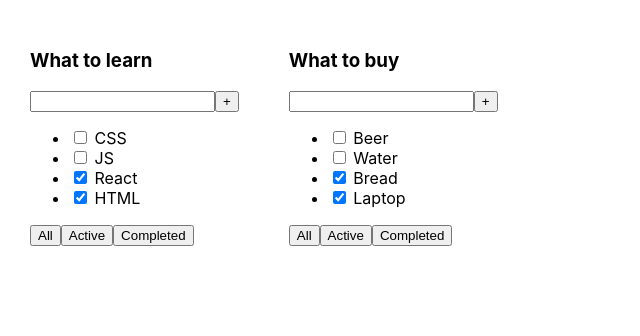
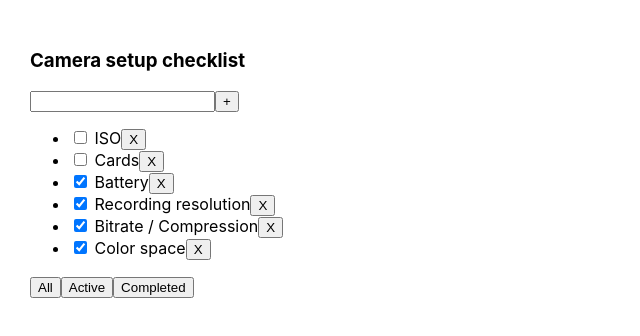
Before and after one commit to ns0ff/kanban, a React (Create React App) app: page / in a window 1280 px wide. Shown: the top 336 px of the page, without its empty margins (0-640 px from the left). Built offline with nearby package versions, Linux system fonts and the light colour scheme.

Commit message:
2. crud: update. filter and remove task added
v1, remove, filter.

```diff
--- a/package.json
+++ b/package.json
@@ -10,10 +10,12 @@
     "@types/node": "^16.18.1",
     "@types/react": "^18.0.23",
     "@types/react-dom": "^18.0.7",
+    "@types/uuid": "^8.3.4",
     "react": "^18.2.0",
     "react-dom": "^18.2.0",
     "react-scripts": "5.0.1",
     "typescript": "^4.8.4",
+    "uuid": "^9.0.0",
     "web-vitals": "^2.1.4"
   },
   "scripts": {
--- a/src/App.tsx
+++ b/src/App.tsx
@@ -1,28 +1,56 @@
-import React from 'react';
-import './App.css';
-import { List } from './List';
+import React, { useState } from "react";
+import "./App.css";
+import { List, TaskType } from "./List";
+import { v1 } from "uuid";
 
-const data = [
-    {
-        id: 1,
-        title: 'What to learn',
-        tasks: [{id: 1, title: 'CSS', isDone: false}, {id: 2, title: 'JS', isDone: false}, {id: 3, title: 'React', isDone: true}, {id: 3, title: 'HTML', isDone: true}]
-},
-    {
-        id: 2,
-        title: 'What to buy',
-        tasks: [{id: 1, title: 'Beer', isDone: false}, {id: 2, title: 'Water', isDone: false}, {id: 3, title: 'Bread', isDone: true}, {id: 3, title: 'Laptop', isDone: true}]
-},
-
-]
+export type FilterType = "all" | "completed" | "active";
 
 function App() {
-    return (
-        <div className="App">
-            <List id={data[0].id} title={data[0].title} tasks={data[0].tasks}/>
-            <List id={data[1].id} title={data[1].title} tasks={data[1].tasks}/>
-        </div>
-    );
+  const listTitle = "Camera setup checklist";
+  const [tasks, setTasks] = useState<Array<TaskType>>([
+    { id: v1(), title: "ISO", isDone: false },
+    { id: v1(), title: "Cards", isDone: false },
+    { id: v1(), title: "Battery", isDone: true },
+    { id: v1(), title: "Recording resolution", isDone: true },
+    { id: v1(), title: "Bitrate / Compression", isDone: true },
+    { id: v1(), title: "Color space", isDone: true },
+  ]);
+
+  const [filter, setFilter] = useState<any>("all");
+
+  // Remove task from the list
+  const removeTask = (taskId: string) => {
+    const removedTasks = tasks.filter((task) => task.id !== taskId);
+    setTasks(removedTasks);
+  };
+
+  // Change filter value
+  const changeListFilter = (filterValue: string) => {
+    setFilter(filterValue)
+  }
+
+  // Render filtered tasks
+  let toRender: Array<TaskType> = []
+
+  switch(filter){
+    case 'active':
+        toRender = tasks.filter(t => t.isDone !== true)
+        break
+    case 'completed' :
+        toRender = tasks.filter(t => t.isDone !== false)
+        break
+    default :
+        toRender = tasks
+  }
+
+
+
+
+  return (
+    <div className="App">
+      <List title={listTitle} tasks={toRender} removeTask={removeTask} changeFilterValue={changeListFilter}/>
+    </div>
+  );
 }
 
 export default App;
--- a/src/List.tsx
+++ b/src/List.tsx
@@ -1,36 +1,47 @@
 import React from "react";
+import { FilterType } from "./App";
 
-type TaskType = {
-    id: number
-    title: string
-    isDone: boolean
+export type TaskType = {
+  id: string;
+  title: string;
+  isDone: boolean;
+};
+
+type ListType = {
+  title: string;
+  tasks: Array<TaskType>;
+  removeTask: (taskId: string) => void;
+  changeFilterValue: (filterValue: FilterType) => void
+};
+
+export const List = (props: ListType) => {
+  const listElements = props.tasks.map((task: TaskType) => {
+    return (
+      <li key={task.id}>
+        <input type="checkbox" checked={task.isDone} />{" "}
+        <span>{task.title}</span>
+        <button onClick={() => props.removeTask(task.id)}>X</button>
+      </li>
+    );
+  });
+
+  const changeFilterHandler = (value: FilterType) => {
+    props.changeFilterValue(value)
   }
 
-type ListType = {
-    id: number
-    title: string
-    tasks: Array<TaskType>
-}
-
-export const List = (props: ListType) => {
   return (
     <div>
       <h3>{props.title}</h3>
       <div>
-                    <input/>
+        <input />
         <button>+</button>
       </div>
-                <ul>
-                    <li key={props.id}><input type="checkbox" checked={props.tasks[0].isDone}/> <span>{props.tasks[0].title}</span></li>
-                    <li key={props.id}><input type="checkbox" checked={props.tasks[1].isDone}/> <span>{props.tasks[1].title}</span></li>
-                    <li key={props.id}><input type="checkbox" checked={props.tasks[2].isDone}/> <span>{props.tasks[2].title}</span></li>
-                    <li key={props.id}><input type="checkbox" checked={props.tasks[3].isDone}/> <span>{props.tasks[3].title}</span></li>
-                </ul>
+      <ul>{listElements}</ul>
       <div>
-                    <button>All</button>
-                    <button>Active</button>
-                    <button>Completed</button>
+        <button onClick={() => changeFilterHandler('all')}>All</button>
+        <button onClick={() => changeFilterHandler('active')}>Active</button>
+        <button onClick={() => changeFilterHandler('completed')}>Completed</button>
       </div>
     </div>
-    )
-}
+  );
+};
```
Also changed, not shown: 1 other file (tests, documents, lock files or other folders). Lines whose indentation alone changed are shown as unchanged.
